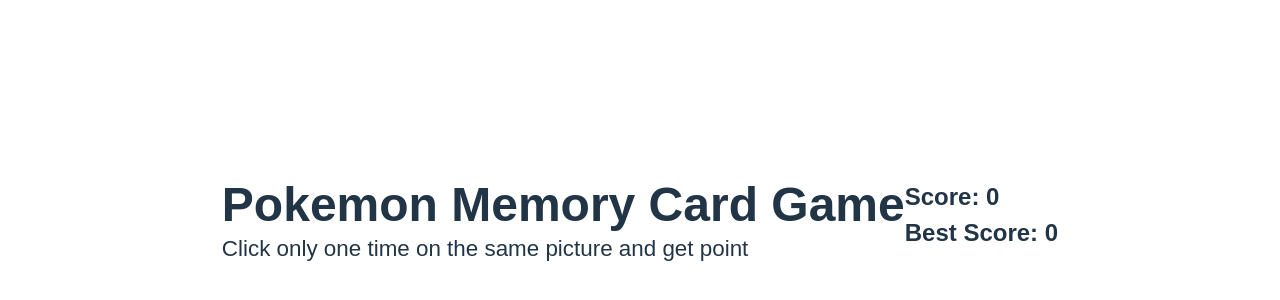
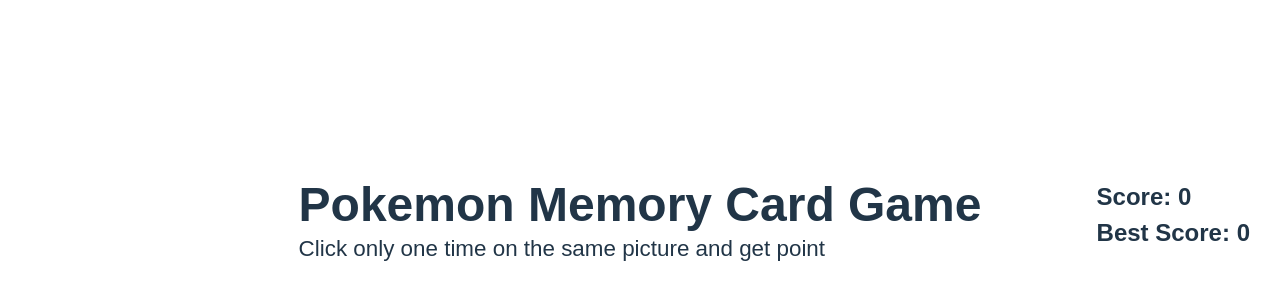
Before and after one commit to BigWojtek7/odin-react-new-memory-card, a React (Vite) app: page / in a window 1280 px wide. Shown: the part 168-468 px from the top of the page. Built offline with nearby package versions, Linux system fonts and the light colour scheme; no server answers.

Commit message:
Add postion fixed to score

```diff
--- a/src/App.css
+++ b/src/App.css
@@ -19,6 +19,9 @@
 .header > .score {
   font-size: 1.5rem;
   font-weight: bold;
+  position: fixed;
+  right: 30px;
+  z-index: 100;
 }
 
 .logo {
```
